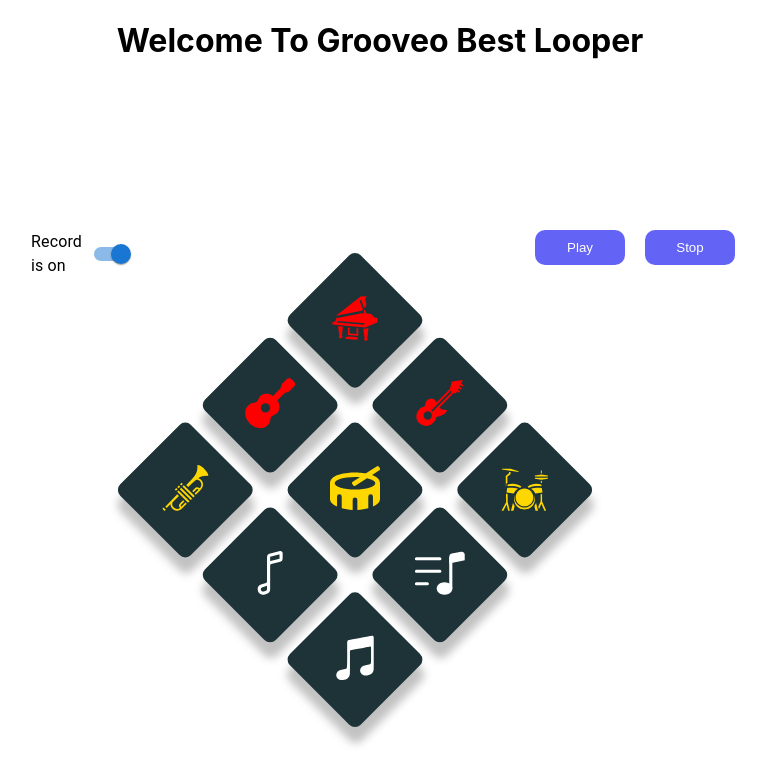
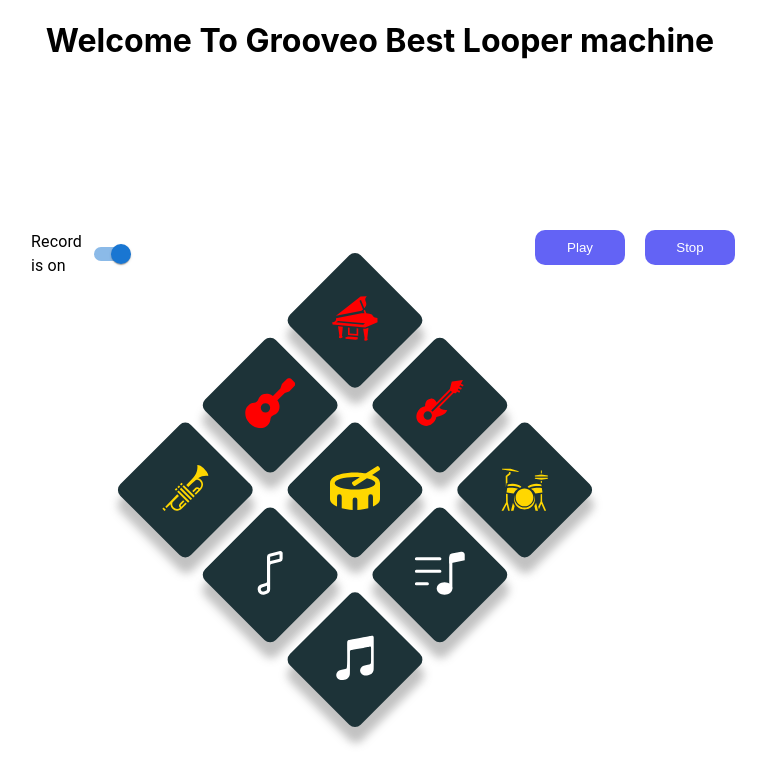
Before and after one commit to eitangrunseid/looper, a React (Create React App) app: page / in a window 1280 px wide. Shown: the top 784 px of the page, without its empty margins (260-1026 px from the left). Built offline with nearby package versions, Linux system fonts and the light colour scheme.

Commit message:
add title

```diff
--- a/src/App.js
+++ b/src/App.js
@@ -28,7 +28,7 @@ function App() {
 					setIsRecording: setIsRecording
 				}}
 			>
-				<h1 className="title">Welcome To Grooveo Best Looper</h1>
+				<h1 className="title">Welcome To Grooveo Best Looper machine</h1>
 				<div className="container">
 					<div className="buttons-container">
 						<div className="record-wrapper">
```
